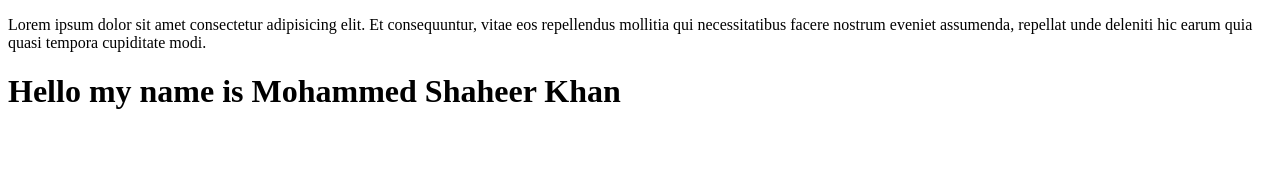
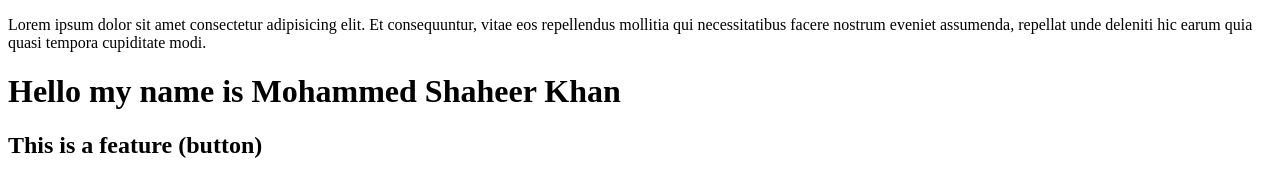
Before and after one commit to ShaheerKhawajikzai/LocalRepo, a plain HTML site: page index.html in a window 1280 px wide. Drawn offline with Linux system fonts and the light colour scheme.

```diff
--- a/index.html
+++ b/index.html
@@ -13,5 +13,6 @@
       modi.
     </p>
     <h1>Hello my name is Mohammed Shaheer Khan</h1>
+    <h2>This is a feature (button)</h2>
   </body>
 </html>
```
